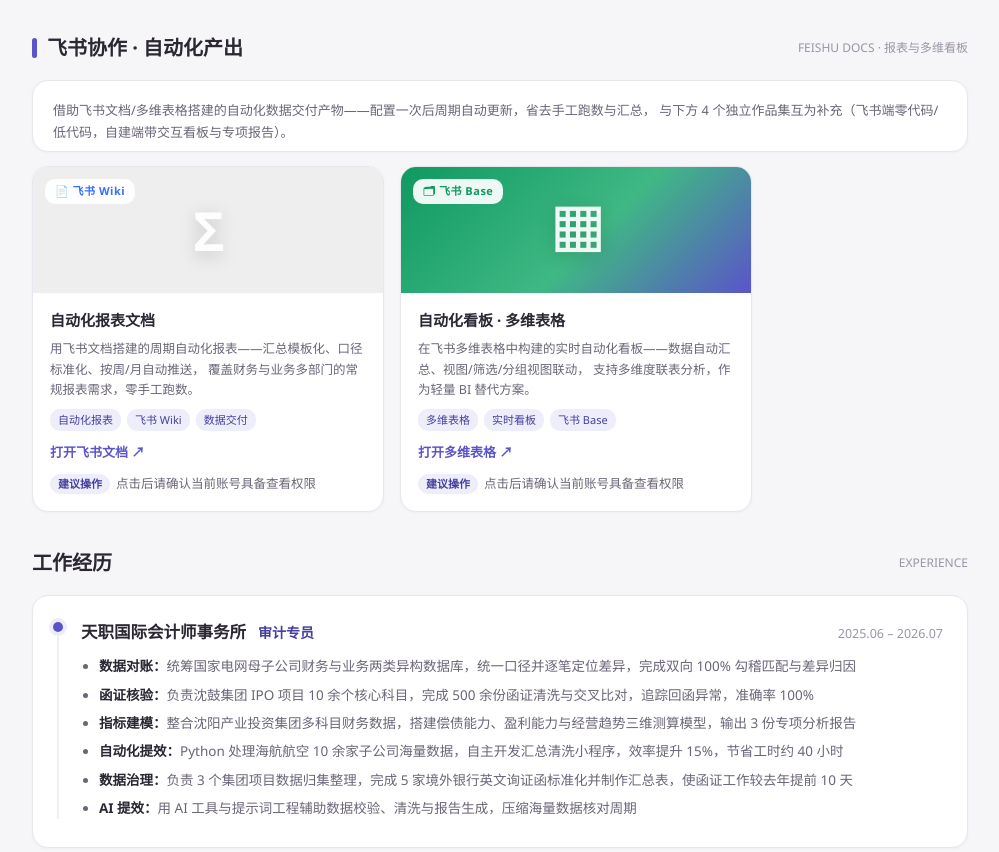
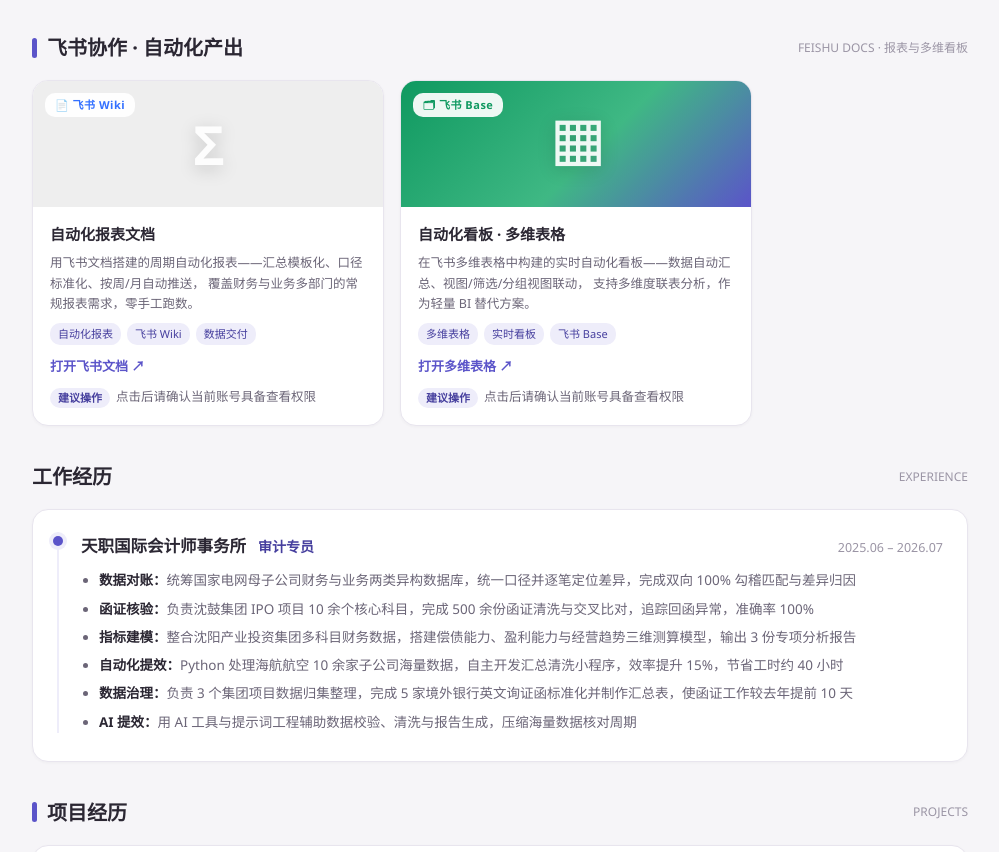
Before and after one commit to OI-CTFsky/revenue-dashboard, a plain HTML site: page index.html in a window 1280 px wide. Shown: the part 1735-2587 px from the top of the page, without its empty margins (140-1139 px from the left). Drawn offline with Linux system fonts and the light colour scheme.

Commit message:
style: 移除飞书 section 顶部说明卡片，保持页面简洁

```diff
--- a/index.html
+++ b/index.html
@@ -312,10 +312,6 @@
 
   <section id="feishu">
     <h2 class="sec">飞书协作 · 自动化产出<em>FEISHU DOCS · 报表与多维看板</em></h2>
-    <div class="card" style="padding:18px 20px 8px;font-size:13px;color:var(--ink-2);line-height:1.7;margin-bottom:14px">
-      借助飞书文档/多维表格搭建的自动化数据交付产物——配置一次后周期自动更新，省去手工跑数与汇总，
-      与下方 4 个独立作品集互为补充（飞书端零代码/低代码，自建端带交互看板与专项报告）。
-    </div>
     <div class="works" style="grid-template-columns:repeat(2,1fr);max-width:720px">
       <a class="work" href="https://pcnvuyrzlgfh.feishu.cn/wiki/FjSYwR8CRigprHkqeEqcAvmlnlg" target="_blank" rel="noopener">
         <div class="cover feishu-cover">
```
